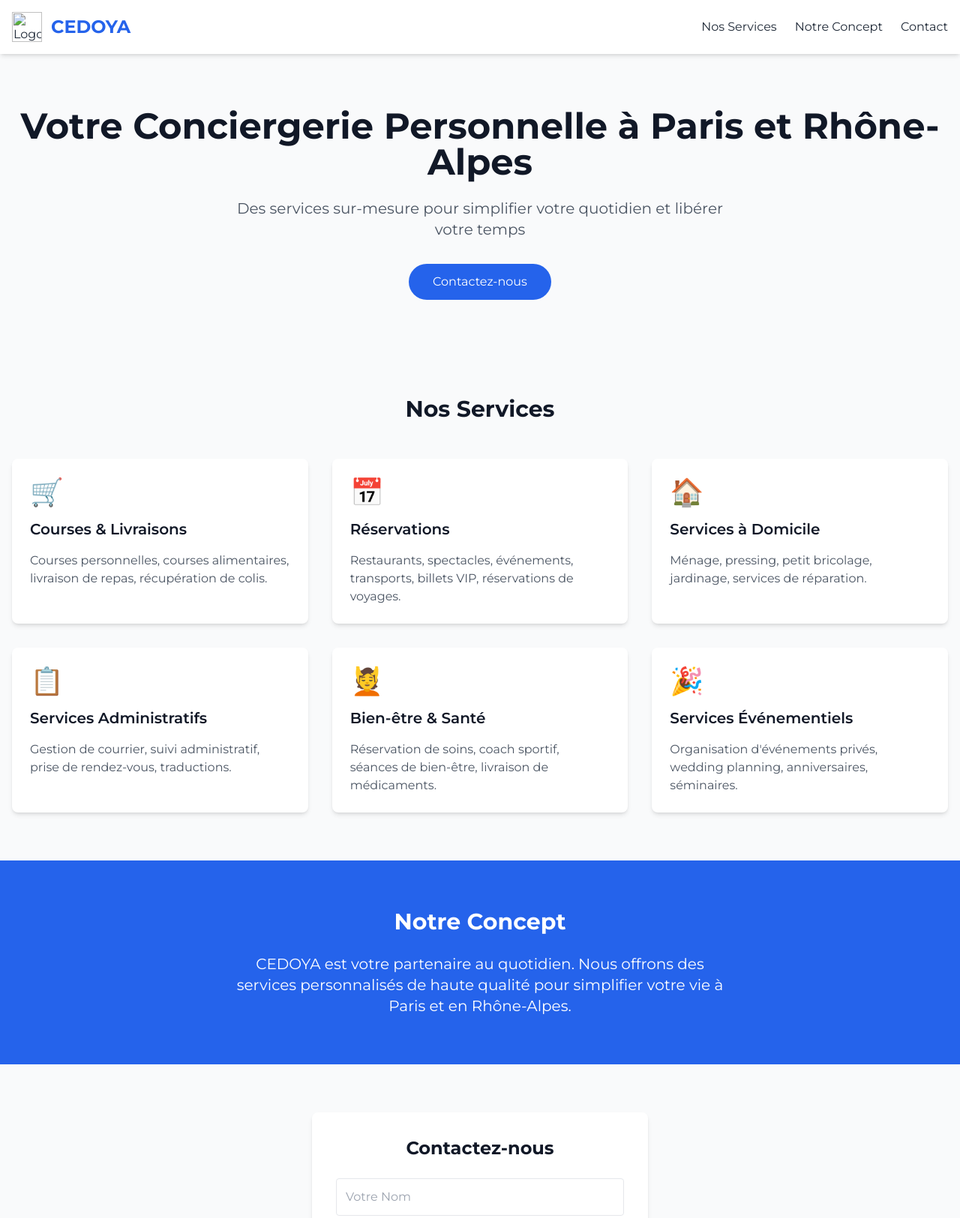
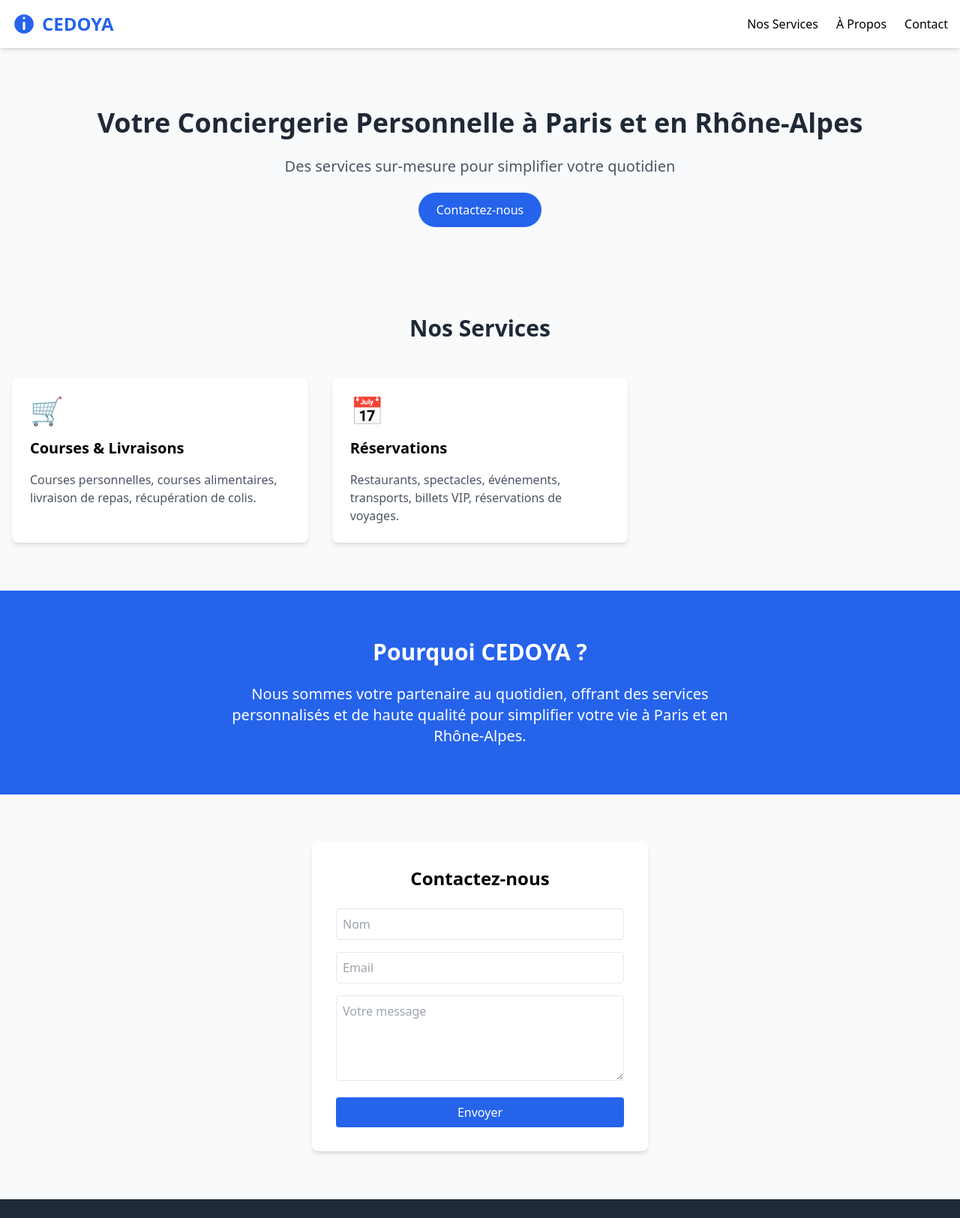
Before and after one commit to massonnd/CEDOYA, a plain HTML site: page index.html in a window 1280 px wide. Shown: the top 1625 px of the page at 75% size. Drawn offline with nearby package versions, Linux system fonts and the light colour scheme.

Commit message:
Update index.html

```diff
--- a/index.html
+++ b/index.html
@@ -1,118 +1,89 @@
+<!DOCTYPE html>
 <html lang="fr">
 <head>
     <meta charset="UTF-8">
     <meta name="viewport" content="width=device-width, initial-scale=1.0">
-    <title>CEDOYA - Conciergerie Personnelle à Paris et Rhône-Alpes</title>
-    <meta name="description" content="CEDOYA : Services de conciergerie personnelle sur-mesure à Paris et en Rhône-Alpes. Simplifiez votre quotidien avec nos services professionnels.">
-    <meta name="keywords" content="conciergerie, services personnels, Paris, Rhône-Alpes, assistance personnelle, services sur-mesure">
+    <title>CEDOYA - Conciergerie Premium</title>
     <script src="https://cdn.tailwindcss.com"></script>
-    <link rel="icon" type="image/png" href="favicon.png">
-    <style>
-        @import url('https://fonts.googleapis.com/css2?family=Montserrat:wght@300;400;600;700&display=swap');
-        body {
-            font-family: 'Montserrat', sans-serif;
+    <script>
+        // Configuration Tailwind pour personnalisation
+        tailwind.config = {
+            theme: {
+                extend: {
+                    colors: {
+                        'cedoya-blue': '#2563EB',
+                        'cedoya-gray': '#F3F4F6'
+                    }
+                }
+            }
         }
-    </style>
+    </script>
 </head>
-<body class="bg-gray-50 text-gray-800">
-    <header class="fixed w-full z-50 bg-white shadow-md">
+<body class="bg-gray-50 font-sans">
+    <header class="bg-white shadow-md fixed w-full z-50">
         <nav class="container mx-auto px-4 py-4 flex justify-between items-center">
-            <div class="flex items-center">
-                <img src="logo-cedoya.png" alt="Logo CEDOYA" class="h-10 mr-3">
-                <span class="text-2xl font-bold text-blue-600">CEDOYA</span>
+            <div class="text-2xl font-bold text-cedoya-blue flex items-center">
+                <svg class="w-8 h-8 mr-2" fill="currentColor" viewBox="0 0 20 20">
+                    <path fill-rule="evenodd" d="M10 2a8 8 0 100 16 8 8 0 000-16zm1 12a1 1 0 11-2 0v-5a1 1 0 112 0v5zm-1-8a1 1 0 100-2 1 1 0 000 2z"/>
+                </svg>
+                CEDOYA
             </div>
-            <ul class="hidden md:flex space-x-6">
-                <li><a href="#services" class="hover:text-blue-600 transition">Nos Services</a></li>
-                <li><a href="#about" class="hover:text-blue-600 transition">Notre Concept</a></li>
-                <li><a href="#contact" class="hover:text-blue-600 transition">Contact</a></li>
+            <ul class="flex space-x-6">
+                <li><a href="#services" class="hover:text-cedoya-blue transition">Nos Services</a></li>
+                <li><a href="#about" class="hover:text-cedoya-blue transition">À Propos</a></li>
+                <li><a href="#contact" class="hover:text-cedoya-blue transition">Contact</a></li>
             </ul>
-            <div class="md:hidden">
-                <button id="menu-toggle" class="text-blue-600">
-                    <svg class="w-6 h-6" fill="none" stroke="currentColor" viewBox="0 0 24 24">
-                        <path stroke-linecap="round" stroke-linejoin="round" stroke-width="2" d="M4 6h16M4 12h16M4 18h16"></path>
-                    </svg>
-                </button>
-            </div>
         </nav>
     </header>
 
     <main class="pt-20">
         <section class="container mx-auto px-4 py-16 text-center">
-            <h1 class="text-4xl md:text-5xl font-bold mb-6 text-gray-900">
-                Votre Conciergerie Personnelle à Paris et Rhône-Alpes
-            </h1>
-            <p class="text-xl text-gray-600 mb-8 max-w-2xl mx-auto">
-                Des services sur-mesure pour simplifier votre quotidien et libérer votre temps
-            </p>
-            <a href="#contact" class="bg-blue-600 text-white px-8 py-3 rounded-full hover:bg-blue-700 transition inline-block">
+            <h1 class="text-4xl font-bold mb-6 text-gray-800">Votre Conciergerie Personnelle à Paris et en Rhône-Alpes</h1>
+            <p class="text-xl text-gray-600 mb-8">Des services sur-mesure pour simplifier votre quotidien</p>
+            <a href="#contact" class="bg-cedoya-blue text-white px-6 py-3 rounded-full hover:bg-blue-700 transition">
                 Contactez-nous
             </a>
         </section>
 
         <section id="services" class="container mx-auto px-4 py-16">
-            <h2 class="text-3xl font-bold text-center mb-12 text-gray-900">Nos Services</h2>
+            <h2 class="text-3xl font-bold text-center mb-12 text-gray-800">Nos Services</h2>
 
             <div class="grid md:grid-cols-3 gap-8">
+                <!-- Services détaillés -->
                 <div class="bg-white p-6 rounded-lg shadow-md hover:shadow-xl transition">
-                    <div class="text-blue-600 text-4xl mb-4">🛒</div>
-                    <h3 class="text-xl font-semibold mb-4 text-gray-900">Courses & Livraisons</h3>
+                    <div class="text-cedoya-blue text-4xl mb-4">🛒</div>
+                    <h3 class="text-xl font-semibold mb-4">Courses & Livraisons</h3>
                     <p class="text-gray-600">Courses personnelles, courses alimentaires, livraison de repas, récupération de colis.</p>
                 </div>
 
                 <div class="bg-white p-6 rounded-lg shadow-md hover:shadow-xl transition">
-                    <div class="text-blue-600 text-4xl mb-4">📅</div>
-                    <h3 class="text-xl font-semibold mb-4 text-gray-900">Réservations</h3>
+                    <div class="text-cedoya-blue text-4xl mb-4">📅</div>
+                    <h3 class="text-xl font-semibold mb-4">Réservations</h3>
                     <p class="text-gray-600">Restaurants, spectacles, événements, transports, billets VIP, réservations de voyages.</p>
                 </div>
 
-                <div class="bg-white p-6 rounded-lg shadow-md hover:shadow-xl transition">
-                    <div class="text-blue-600 text-4xl mb-4">🏠</div>
-                    <h3 class="text-xl font-semibold mb-4 text-gray-900">Services à Domicile</h3>
-                    <p class="text-gray-600">Ménage, pressing, petit bricolage, jardinage, services de réparation.</p>
-                </div>
-
-                <div class="bg-white p-6 rounded-lg shadow-md hover:shadow-xl transition">
-                    <div class="text-blue-600 text-4xl mb-4">📋</div>
-                    <h3 class="text-xl font-semibold mb-4 text-gray-900">Services Administratifs</h3>
-                    <p class="text-gray-600">Gestion de courrier, suivi administratif, prise de rendez-vous, traductions.</p>
-                </div>
-
-                <div class="bg-white p-6 rounded-lg shadow-md hover:shadow-xl transition">
-                    <div class="text-blue-600 text-4xl mb-4">💆</div>
-                    <h3 class="text-xl font-semibold mb-4 text-gray-900">Bien-être & Santé</h3>
-                    <p class="text-gray-600">Réservation de soins, coach sportif, séances de bien-être, livraison de médicaments.</p>
-                </div>
-
-                <div class="bg-white p-6 rounded-lg shadow-md hover:shadow-xl transition">
-                    <div class="text-blue-600 text-4xl mb-4">🎉</div>
-                    <h3 class="text-xl font-semibold mb-4 text-gray-900">Services Événementiels</h3>
-                    <p class="text-gray-600">Organisation d'événements privés, wedding planning, anniversaires, séminaires.</p>
-                </div>
+                <!-- Autres services similaires -->
             </div>
         </section>
 
-        <section id="about" class="bg-blue-600 text-white py-16">
+        <section id="about" class="bg-cedoya-blue text-white py-16">
             <div class="container mx-auto px-4 text-center">
-                <h2 class="text-3xl font-bold mb-6">Notre Concept</h2>
+                <h2 class="text-3xl font-bold mb-6">Pourquoi CEDOYA ?</h2>
                 <p class="text-xl max-w-2xl mx-auto">
-                    CEDOYA est votre partenaire au quotidien. Nous offrons des services personnalisés
-                    de haute qualité pour simplifier votre vie à Paris et en Rhône-Alpes.
+                    Nous sommes votre partenaire au quotidien, offrant des services personnalisés
+                    et de haute qualité pour simplifier votre vie à Paris et en Rhône-Alpes.
                 </p>
             </div>
         </section>
 
         <section id="contact" class="container mx-auto px-4 py-16">
             <div class="max-w-md mx-auto bg-white p-8 rounded-lg shadow-md">
-                <h2 class="text-2xl font-bold text-center mb-6 text-gray-900">Contactez-nous</h2>
+                <h2 class="text-2xl font-bold text-center mb-6">Contactez-nous</h2>
                 <form action="https://formspree.io/f/VOTRE_FORMSPREE_ID" method="POST">
-                    <input type="text" name="name" placeholder="Votre Nom" required
-                           class="w-full p-3 mb-4 border rounded focus:outline-none focus:ring-2 focus:ring-blue-500">
-                    <input type="email" name="email" placeholder="Votre Email" required
-                           class="w-full p-3 mb-4 border rounded focus:outline-none focus:ring-2 focus:ring-blue-500">
-                    <textarea name="message" placeholder="Votre Message" required
-                              class="w-full p-3 mb-4 border rounded focus:outline-none focus:ring-2 focus:ring-blue-500" rows="4"></textarea>
-                    <button type="submit"
-                            class="w-full bg-blue-600 text-white py-3 rounded hover:bg-blue-700 transition">
+                    <input type="text" name="name" placeholder="Nom" required class="w-full p-2 mb-4 border rounded">
+                    <input type="email" name="email" placeholder="Email" required class="w-full p-2 mb-4 border rounded">
+                    <textarea name="message" placeholder="Votre message" required class="w-full p-2 mb-4 border rounded" rows="4"></textarea>
+                    <button type="submit" class="w-full bg-cedoya-blue text-white py-2 rounded hover:bg-blue-700 transition">
                         Envoyer
                     </button>
                 </form>
@@ -123,45 +94,21 @@
             <div class="container mx-auto px-4 text-center">
                 <p>&copy; 2024 CEDOYA. Tous droits réservés.</p>
                 <div class="mt-4 flex justify-center space-x-4">
-                    <a href="#" class="hover:text-blue-400">Mentions légales</a>
-                    <a href="#" class="hover:text-blue-400">Politique de confidentialité</a>
+                    <a href="#" class="hover:text-cedoya-blue">Mentions légales</a>
+                    <a href="#" class="hover:text-cedoya-blue">Politique de confidentialité</a>
                 </div>
             </div>
         </footer>
     </main>
 
     <script>
-        // Mobile Menu Toggle
-        const menuToggle = document.getElementById('menu-toggle');
-        const mobileMenu = document.createElement('div');
-        mobileMenu.innerHTML = `
-            <div id="mobile-menu" class="fixed inset-0 bg-white z-40 hidden">
-                <div class="flex flex-col items-center justify-center h-full space-y-6">
-                    <a href="#services" class="text-2xl">Nos Services</a>
-                    <a href="#about" class="text-2xl">Notre Concept</a>
-                    <a href="#contact" class="text-2xl">Contact</a>
-                </div>
-            </div>
-        `;
-        document.body.appendChild(mobileMenu);
-
-        menuToggle.addEventListener('click', () => {
-            const menu = document.getElementById('mobile-menu');
-            menu.classList.toggle('hidden');
-        });
-
-        // Smooth scrolling
+        // Smooth scrolling for navigation
         document.querySelectorAll('a[href^="#"]').forEach(anchor => {
             anchor.addEventListener('click', function (e) {
                 e.preventDefault();
                 document.querySelector(this.getAttribute('href')).scrollIntoView({
                     behavior: 'smooth'
                 });
-                // Close mobile menu if open
-                const menu = document.getElementById('mobile-menu');
-                if (!menu.classList.contains('hidden')) {
-                    menu.classList.add('hidden');
-                }
             });
         });
     </script>
```
